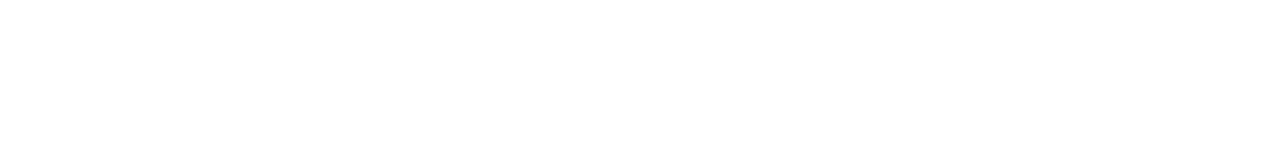
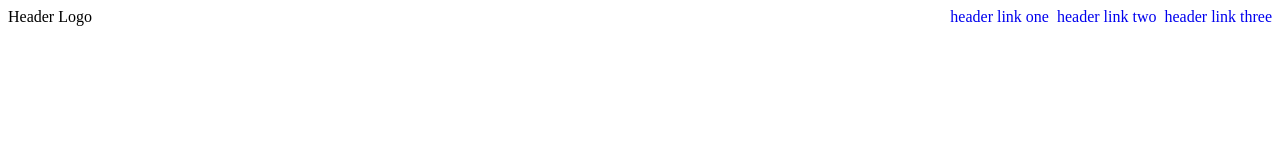
Before and after one commit to curserat/landing-page, a plain HTML site: page index.html in a window 1280 px wide. Drawn offline with Linux system fonts and the light colour scheme.

Commit message:
Add HTML for the header of website

```diff
--- a/index.html
+++ b/index.html
@@ -8,6 +8,13 @@
         <link rel="stylesheet" href="styles.css">
     </head>
     <body>
-
+        <div class="header">
+            <div class="logohead">Header Logo</div>
+            <ul>
+                <li><a href="#">header link one</a></li>
+                <li><a href="#">header link two</a></li>
+                <li><a href="#">header link three</a></li>
+            </ul>
+        </div>
     </body>
 </html>
--- a/styles.css
+++ b/styles.css
@@ -0,0 +1,20 @@
+body{
+
+}
+
+.header{
+    display:flex;
+    justify-content:space-between;
+}
+
+ul{
+    display:flex;
+    list-style-type: none;
+    padding:0;
+    margin:0;
+    gap: 8px;
+}
+
+a{
+    text-decoration: none;
+}
```
